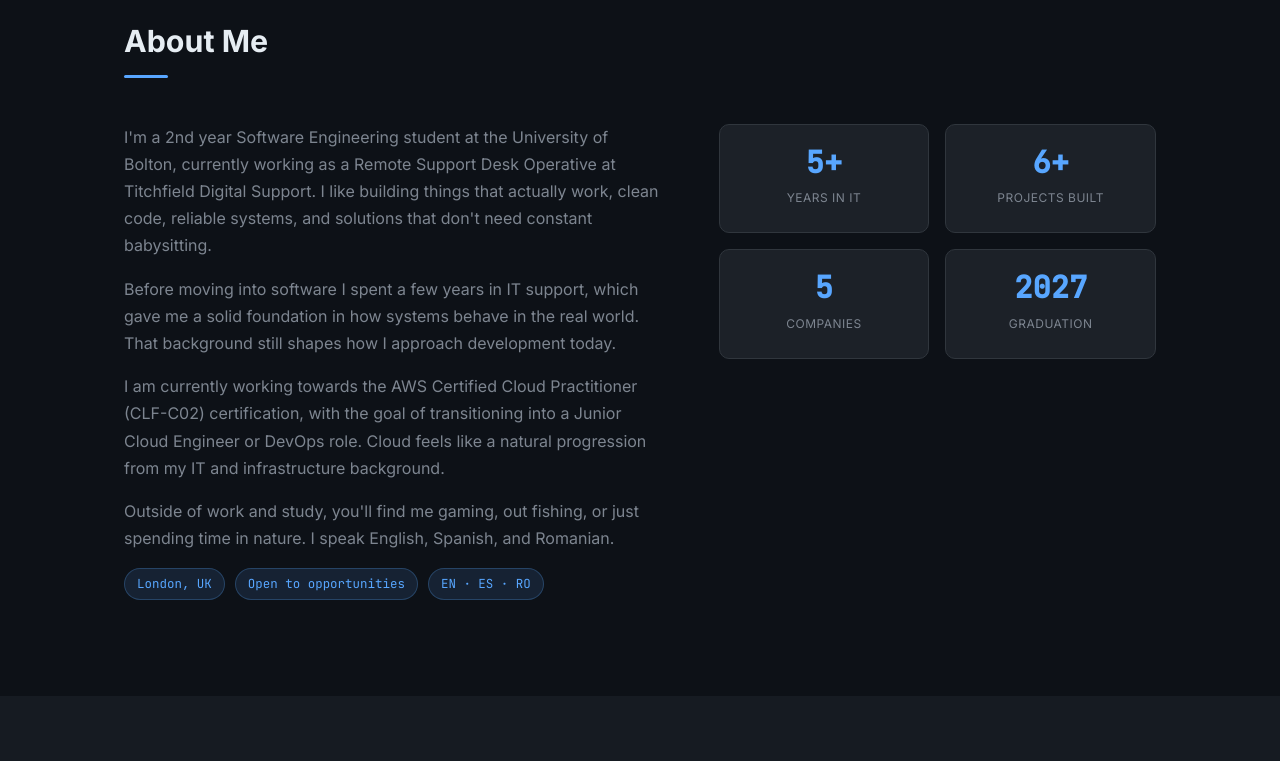
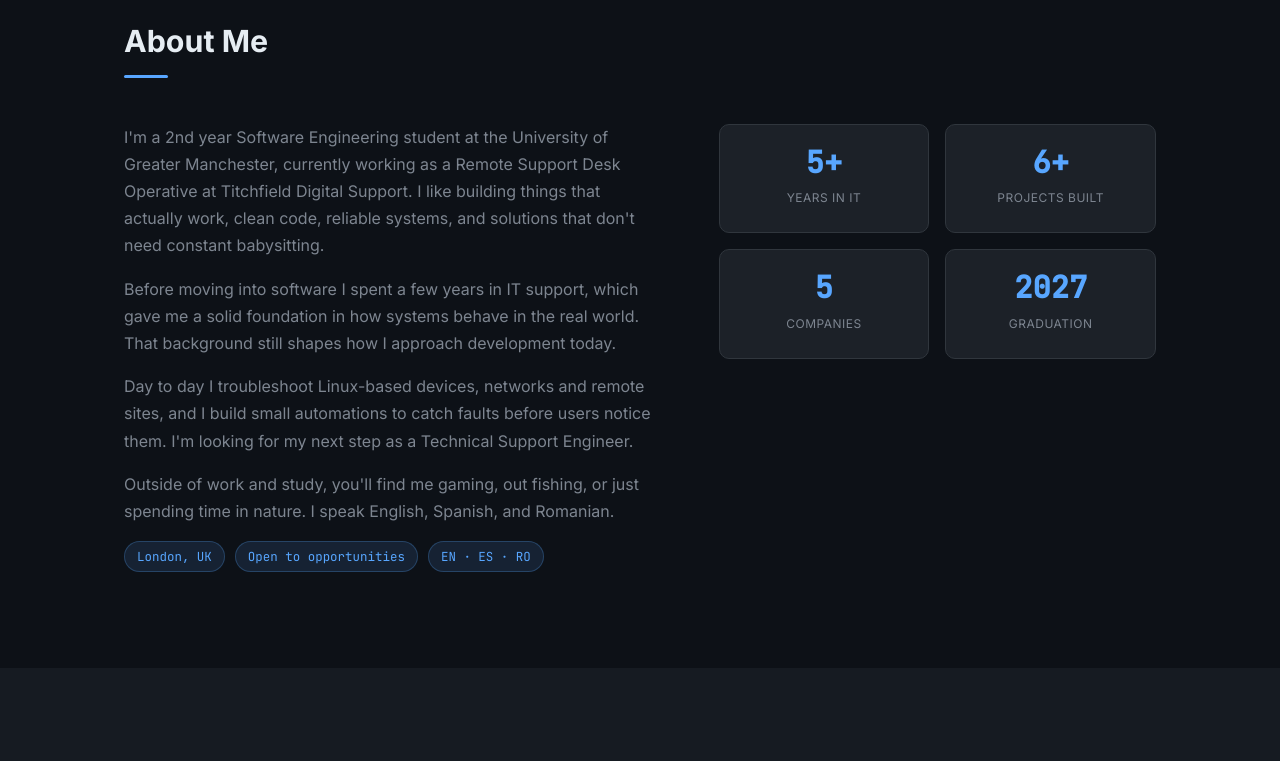
Before and after one commit to DragosGreg/portfolio_v2, a plain HTML site: page index.html in a window 1280 px wide. Shown: the part 880-1641 px from the top of the page. Drawn offline with Linux system fonts and the light colour scheme; animation ran at ten frames a second.

Commit message:
Update university name and current focus; remove AWS
Co-Authored-By: Claude Opus 5.5 <noreply@anthropic.com>
Claude-Session: https://claude.ai/code/session_01Bk2CjdTDVwSpRUyA8utDfA

```diff
--- a/index.html
+++ b/index.html
@@ -93,9 +93,9 @@
       <h2 class="section-title">About Me</h2>
       <div class="about-grid">
         <div class="about-text reveal">
-          <p>I'm a 2nd year Software Engineering student at the University of Bolton, currently working as a Remote Support Desk Operative at Titchfield Digital Support. I like building things that actually work, clean code, reliable systems, and solutions that don't need constant babysitting.</p>
+          <p>I'm a 2nd year Software Engineering student at the University of Greater Manchester, currently working as a Remote Support Desk Operative at Titchfield Digital Support. I like building things that actually work, clean code, reliable systems, and solutions that don't need constant babysitting.</p>
           <p>Before moving into software I spent a few years in IT support, which gave me a solid foundation in how systems behave in the real world. That background still shapes how I approach development today.</p>
-          <p>I am currently working towards the AWS Certified Cloud Practitioner (CLF-C02) certification, with the goal of transitioning into a Junior Cloud Engineer or DevOps role. Cloud feels like a natural progression from my IT and infrastructure background.</p>
+          <p>Day to day I troubleshoot Linux-based devices, networks and remote sites, and I build small automations to catch faults before users notice them. I'm looking for my next step as a Technical Support Engineer.</p>
           <p>Outside of work and study, you'll find me gaming, out fishing, or just spending time in nature. I speak English, Spanish, and Romanian.</p>
           <div class="about-tags">
             <span>London, UK</span>
@@ -150,7 +150,6 @@
         <div class="skill-group">
           <h3>Cloud & DevOps</h3>
           <div class="skill-tags">
-            <span class="tag">AWS</span>
             <span class="tag">Cloud Infrastructure</span>
             <span class="tag">Linux</span>
             <span class="tag">CI/CD</span>
@@ -392,7 +391,7 @@
         <div class="edu-card reveal">
           <span class="edu-year">2024 – 2027</span>
           <h3>BEng (Hons) Software Engineering</h3>
-          <p class="edu-institution">University of Bolton</p>
+          <p class="edu-institution">University of Greater Manchester</p>
           <p>Currently in Year 2. Covering software architecture, databases, algorithms, and systems development.</p>
         </div>
 
```
